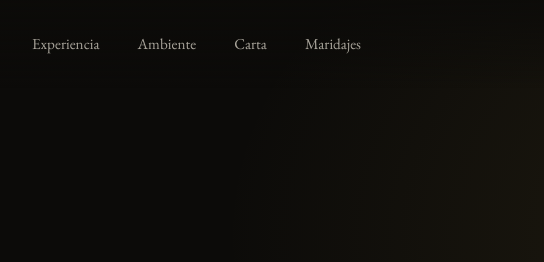
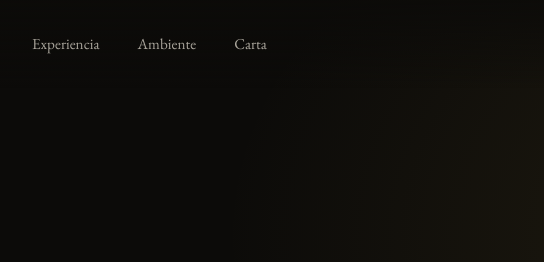
Before and after one commit to dela1305/te-moai-sunset, a plain HTML site: page index.html in a window 1280 px wide. Shown: the top 262 px of the page, 0-544 px from the left. Drawn offline with nearby package versions, Linux system fonts and the light colour scheme.

Commit message:
Maridajes: ocultar la seccion (comentada, no borrada) y sus links del menu mientras se rehace con fotos e historias
Co-Authored-By: Claude Sonnet 5.5 <noreply@anthropic.com>

```diff
--- a/index.html
+++ b/index.html
@@ -343,7 +343,7 @@
     <a href="#experiencia">Experiencia</a>
     <a href="#ambiente">Ambiente</a>
     <a href="#carta">Carta</a>
-    <a href="#maridajes">Maridajes</a>
+    <!-- <a href="#maridajes">Maridajes</a> -->
   </nav>
   <a href="#top" class="brand"><img src="img/logo-te-moai-sunset.webp" alt="" class="brand-mark">Te Moai <em>Sunset</em></a>
   <nav class="nav-right">
@@ -355,7 +355,7 @@
     <a href="#experiencia">Experiencia</a>
     <a href="#ambiente">Ambiente</a>
     <a href="#carta">Carta</a>
-    <a href="#maridajes">Maridajes</a>
+    <!-- <a href="#maridajes">Maridajes</a> -->
     <a href="#testimonios">Testimonios</a>
     <a href="#ubicacion">Ubicación</a>
     <a href="#reservas" class="cta-link">Reservar</a>
@@ -736,6 +736,13 @@
   </div>
 </section>
 
+<!-- ============================================================
+     SECCION MARIDAJES (OCULTA, EN EDICION)
+     Comentada para que no se publique. Para volver a mostrarla,
+     borra esta apertura de comentario y el cierre "FIN SECCION
+     MARIDAJES" mas abajo, y descomenta los 2 links del menu
+     (Maridajes) en el header. Los estilos CSS siguen disponibles.
+     ============================================================
 <section class="maridajes" id="maridajes">
   <div class="wrap">
     <div class="section-head">
@@ -824,6 +831,7 @@
     </div>
   </div>
 </section>
+     FIN SECCION MARIDAJES -->
 
 <section class="testimonios" id="testimonios">
   <div class="wrap">
```
